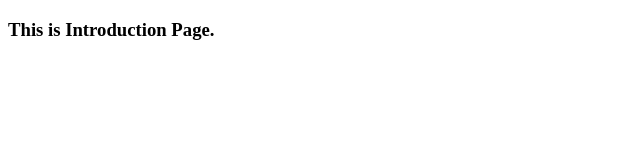
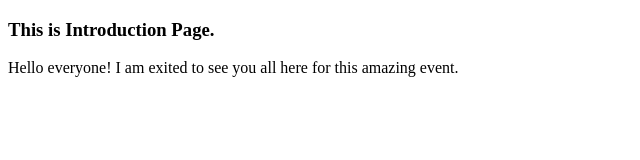
Before and after one commit to suraj-more09/Demo, a plain HTML site: page index.html in a window 1280 px wide. Shown: the whole page, without its empty margins (0-640 px from the left). Drawn offline with Linux system fonts and the light colour scheme.

Commit message:
added intro para

```diff
--- a/index.html
+++ b/index.html
@@ -7,5 +7,6 @@
 </head>
 <body>
     <h3>This is Introduction Page.</h3>
+    <p>Hello everyone! I am exited to see you all here for this amazing event.</p>
 </body>
 </html>
```
